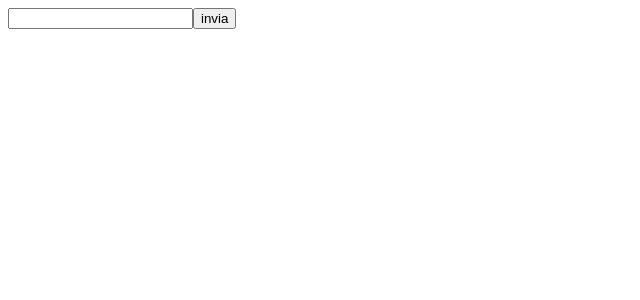
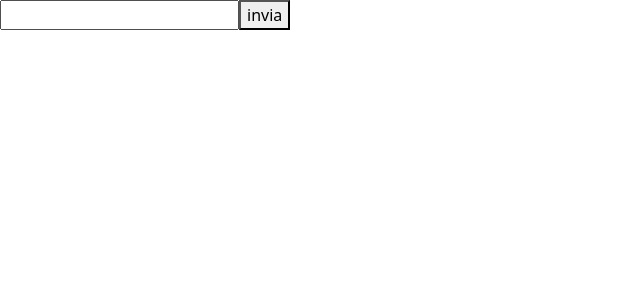
Before and after one commit to AndreaGul/vite-boolflix, a Vue app: page / in a window 1280 px wide. Shown: the top 300 px of the page, without its empty margins (0-640 px from the left). Built offline with nearby package versions, Linux system fonts and the light colour scheme.

Commit message:
feat:aggiunta bootstrap

```diff
--- a/package.json
+++ b/package.json
@@ -15,7 +15,9 @@
     "@fortawesome/free-regular-svg-icons": "^6.5.1",
     "@fortawesome/free-solid-svg-icons": "^6.5.1",
     "@fortawesome/vue-fontawesome": "^3.0.5",
+    "@popperjs/core": "^2.11.8",
     "axios": "^1.6.2",
+    "bootstrap": "^5.3.2",
     "vue": "^3.3.8"
   },
   "devDependencies": {
--- a/src/main.js
+++ b/src/main.js
@@ -1,6 +1,10 @@
 import { createApp } from 'vue';
 //file di partenza stili progetto
-import './assets/scss/style.scss';
+// Import our custom CSS
+import './style.scss';
+
+// Import all of Bootstrap's JS
+import * as bootstrap from 'bootstrap';
 //file di partenza Vue
 import App from './App.vue';
 
--- /dev/null
+++ b/src/style.scss
@@ -0,0 +1,4 @@
+@use 'src/assets/scss/general.scss' as *;
+
+// Import all of Bootstrap's CSS
+@import 'bootstrap/scss/bootstrap';
```
Also changed, not shown: src/assets/scss/general.scss (renamed from src/assets/scss/style.scss), 1 other file (tests, documents, lock files or other folders).
